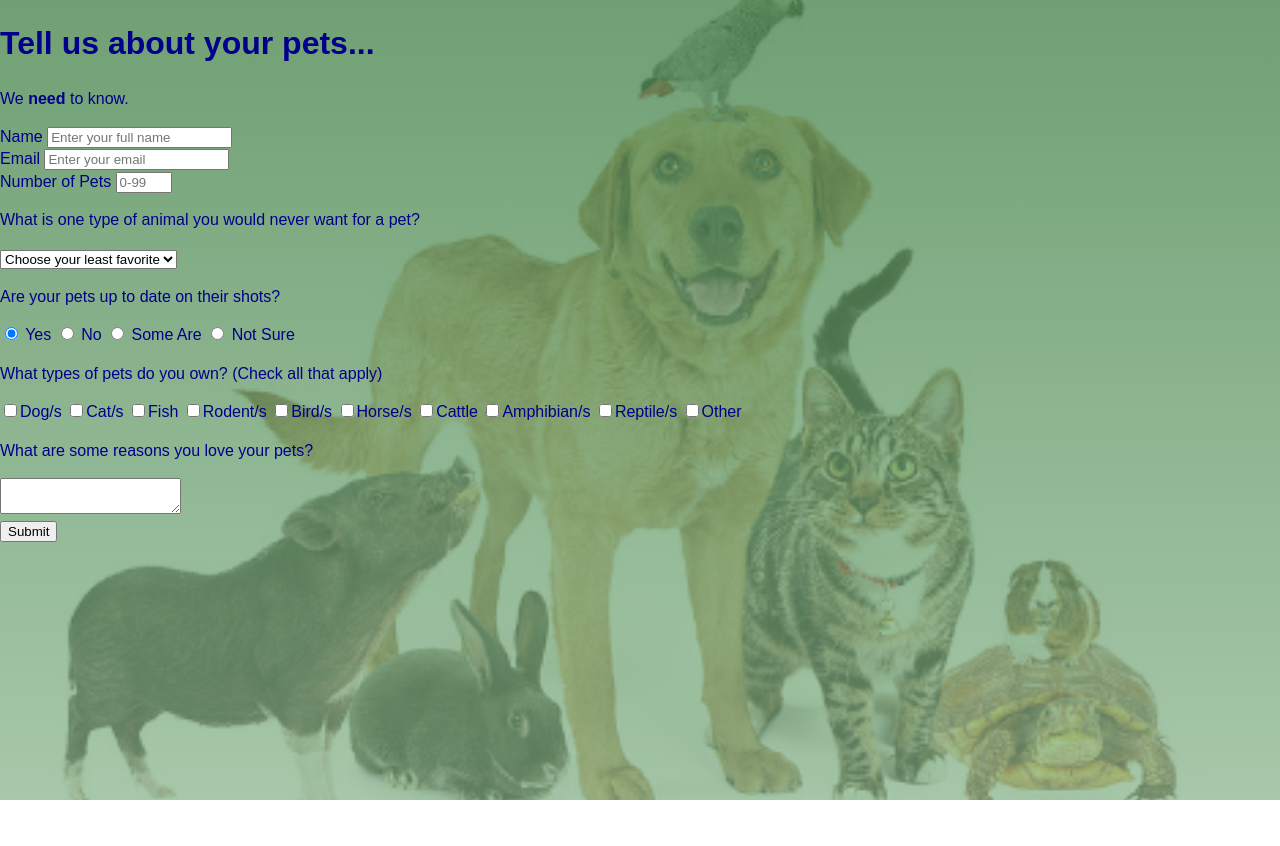
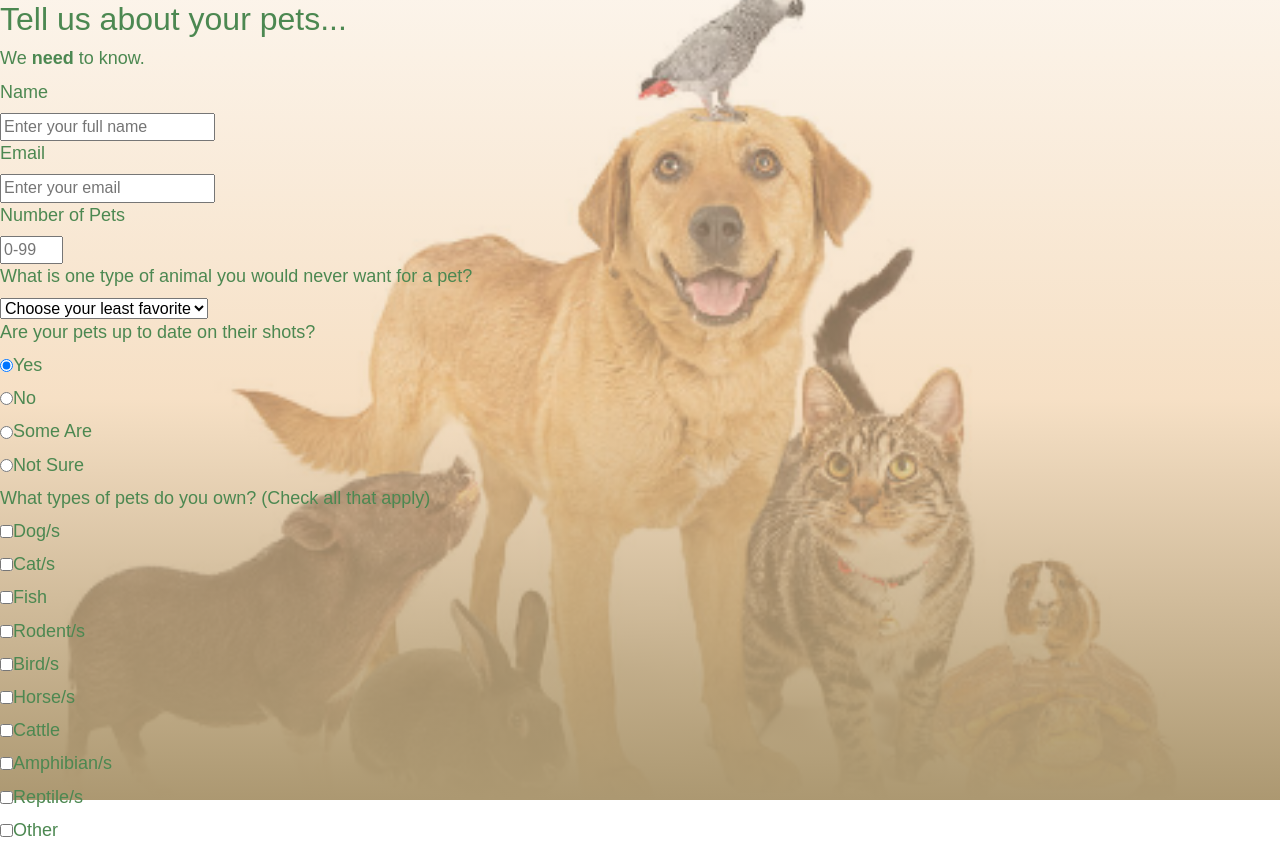
Before and after one commit to JSHoorn/odin-project, a plain HTML site: page survey-form/index.html in a window 1280 px wide. Shown: the top 846 px of the page. Before the commit the page ends 800 px from the top, so only its background shows below. Drawn offline with Linux system fonts and the light colour scheme.

Commit message:
added basic css formatting for survey-form form elements and h1 and p text formatting

```diff
--- a/survey-form/style.css
+++ b/survey-form/style.css
@@ -1,6 +1,9 @@
 :root {
-  --color-green: rgb(76, 136, 81, 0.8);
+  --color-green: rgb(76, 136, 81);
   --color-light-green: rgb(130, 177, 134, 0.7);
+  --color-chalky: rgb(240, 203, 158, 0.6);
+  --color-cream: rgb(247, 227, 202, 0.4);
+  --color-wheat: rgb(172, 152, 113);
 }
 
 *,
@@ -14,7 +17,7 @@ body {
   font-size: 1rem;
   font-weight: 400;
   line-height: 1.4;
-  color: darkblue;
+  color: var(--color-green);
   margin: 0;
 }
 
@@ -30,11 +33,50 @@ body::before {
   background: var(--color-green);
   background-image: linear-gradient(
     180deg,
-    var(--color-green),
-    var(--color-light-green)
+    var(--color-cream),
+    var(--color-chalky),
+    var(--color-wheat)
   ),
   url(./images/pets-background.png);
   background-size: cover;
   background-repeat: no-repeat;
   background-position: center;
 }
+
+h1 {
+  font-weight: 400;
+  line-height: 1.2;
+}
+
+p {
+  font-size: 1.125rem;
+}
+
+h1,
+p {
+  margin-top: 0;
+  margin-bottom: 0.5rem;
+}
+
+label {
+  display: flex;
+  align-items: center;
+  font-size: 1.125rem;
+  margin-bottom: 0.5rem;
+}
+
+input,
+button,
+select,
+textarea {
+  margin: 0;
+  font-family: inherit;
+  font-size: inherit;
+  line-height: inherit;
+}
+
+ @media (min-width: 576px) {
+   body {
+     max-width: 540px;
+   }
+ }
```
